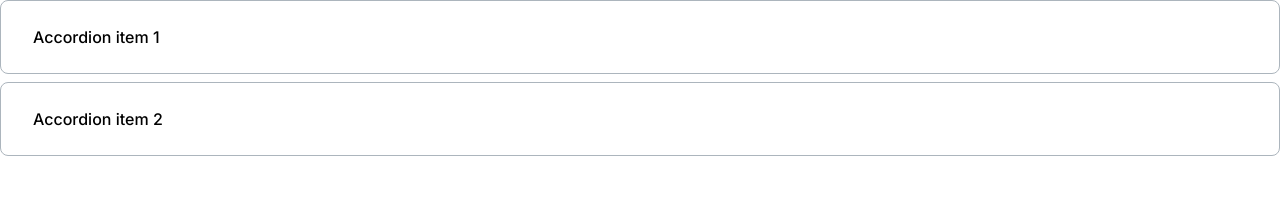
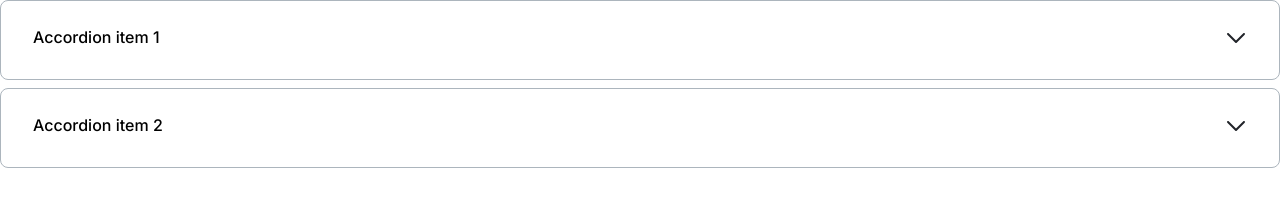
Before and after one commit to js-tasks-ru/htmlcss-20220120_aasolovkina, a website: page 03-lection1/02-accordion/index.html in a window 1280 px wide. Drawn offline with Linux system fonts and the light colour scheme.

Commit message:
Выполнила: создать svg-sprite с иконками и вставить их в уже готовые компоненты

```diff
--- a/03-lection1/02-accordion/accordion.css
+++ b/03-lection1/02-accordion/accordion.css
@@ -29,6 +29,9 @@
 .accordion__summary {
     list-style: none;
     color: var(-black);
+    display: grid;
+    grid-template-columns: 1fr auto;
+    grid-template-rows: auto;
 }
 
 .accordion__summary::-webkit-details-marker {
@@ -38,3 +41,14 @@
 .accordion__item[open] > .accordion__summary {
     color: var(-black);
 }
+
+.icon {
+    width: 24px;
+    height: 24px;
+    display: inline-block;
+    overflow: hidden;
+}
+
+.accordion__item[open] .accordion__icon > svg {
+    transform: rotate(180deg);
+}
--- a/03-lection1/02-accordion/index.html
+++ b/03-lection1/02-accordion/index.html
@@ -10,6 +10,11 @@
             <details class="accordion__item">
                 <summary class="accordion__summary">
                     Accordion item 1
+                    <div class="accordion__icon">
+                        <svg class="icon">
+                            <use href="../../assets/icons/sprite.svg#arrow"></use>
+                        </svg>
+                    </div>
                 </summary>
                 <p class="accordion__note">
                     Amet minim mollit non deserunt ullamco est sit aliqua dolor do amet sint. Velit officia consequat duis enim velit mollit. Exercitation veniam consequat sunt nostrud amet.
@@ -18,6 +23,11 @@
             <details class="accordion__item">
                 <summary class="accordion__summary">
                     Accordion item 2
+                    <div class="accordion__icon">
+                        <svg class="icon">
+                            <use href="../../assets/icons/sprite.svg#arrow"></use>
+                        </svg>
+                    </div>
                 </summary>
                 <p>
                     Amet minim mollit non deserunt ullamco est sit aliqua dolor do amet sint. Velit officia consequat duis enim velit mollit. Exercitation veniam consequat sunt nostrud amet.
--- a/05-lection3/01-tooltip/tooltip.css
+++ b/05-lection3/01-tooltip/tooltip.css
@@ -1,10 +1,6 @@
 .tooltip {
    display: inline-flex;
    position: relative;
-}
-
-.tooltip__icon {
-    cursor: pointer;
 }
 
 .tooltip__bubble {
@@ -32,6 +28,14 @@
     transform: translateX(-50%);
 }
 
-.tooltip__icon:hover ~ .tooltip__bubble {
+.icon {
+    width: 24px;
+    height: 24px;
+    display: inline-block;
+    overflow: hidden;
+    cursor: pointer;
+  }
+
+.icon:hover ~ .tooltip__bubble {
     display: block;
 }
--- a/05-lection3/02-modal/modal.css
+++ b/05-lection3/02-modal/modal.css
@@ -21,13 +21,6 @@
     box-sizing: border-box;
 }
 
-.modal__close {
-    position: absolute;
-    top: 15px;
-    right: 15px;
-    cursor: pointer;
-}
-
 .modal__window-title {
     font-family: Inter;
     font-style: normal;
@@ -48,3 +41,21 @@
     line-height: 24px;
     color: var(--grey-4);
 }
+
+.modal__close {
+    width: 24px;
+    height: 24px;
+    display: inline-block;
+    overflow: hidden;
+    position: absolute;
+    top: 15px;
+    right: 15px;
+    cursor: pointer;
+}
+
+.icon {
+    width: 24px;
+    height: 24px;
+    display: inline-block;
+    overflow: hidden;
+}
```
Also changed, not shown: 05-lection3/01-tooltip/index.html (+3 -6 lines), 05-lection3/02-modal/index.html (+2 -3 lines), assets/icons/sprite.svg (added).
